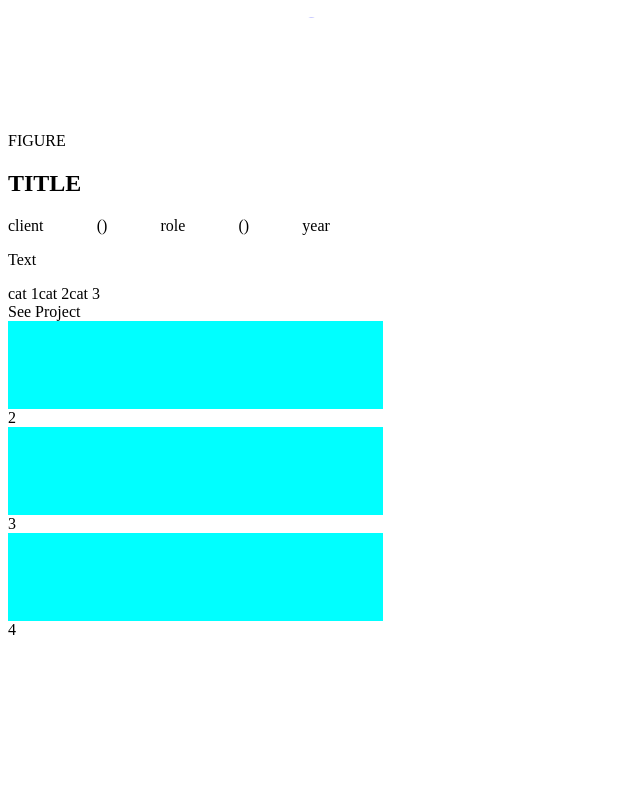
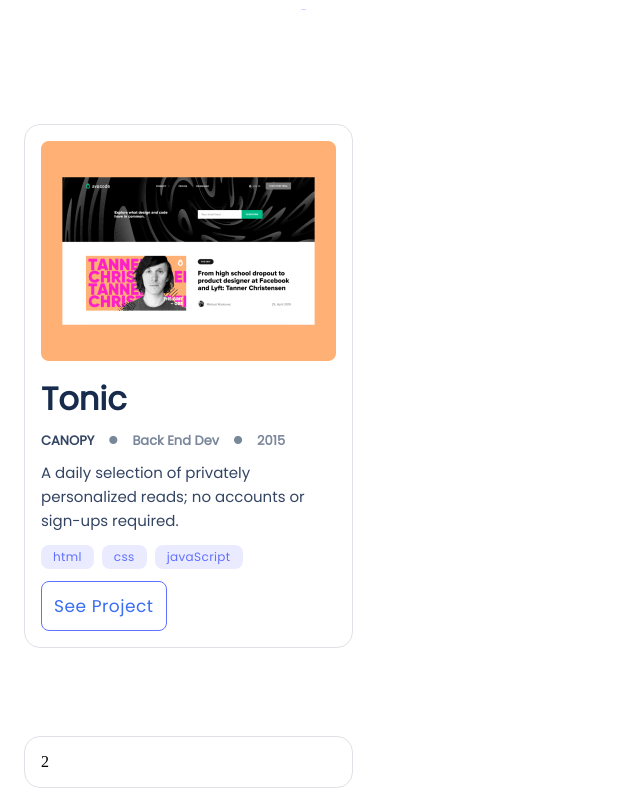
Before and after one commit to lmunozm1702/my-own-portal, a plain HTML site: page index.html in a window 1280 px wide. Shown: the part 840-1640 px from the top of the page, without its empty margins (0-640 px from the left). Before the commit the page ends 1487 px from the top, so only its background shows below. Drawn offline with Linux system fonts and the light colour scheme.

Commit message:
Add Tonic project card
Update index.html and styles.css to include the 1st info card, for "Tonic" project, into the middle section.

Add project-tonic,jpg into /assets/images project folder.

```diff
--- a/assets/css/style.css
+++ b/assets/css/style.css
@@ -1,3 +1,7 @@
+body {
+  margin: 0;
+  padding: 0;
+}
 .container {
   max-width: 375px;
   display: flex;
@@ -104,8 +108,9 @@
 }
 
 .work-container {
-  background-color: aqua;
   margin-top: 114px;
+  margin-left: 24px;
+  margin-right: 24px;
   display: grid;
   grid-template-columns: auto;
   grid-template-rows: auto auto auto auto;
@@ -114,6 +119,21 @@
 
 .work-item {
   background-color: white;
+  padding: 16px;
+  border: 1px solid #dfe1e6;
+  border-radius: 16px;
+}
+
+.work-item h2 {
+  margin: 0px;
+  margin-top: 12px;
+  margin-bottom: 12px;
+  font-family: "Poppins", sans-serif;
+  font-style: normal;
+  font-weight: 700;
+  font-size: 32px;
+  line-height: 44px;
+  color: #172b4d;
 }
 
 .work-img {
@@ -124,11 +144,79 @@
 .project-info {
   display: grid;
   grid-template-columns: auto auto auto auto auto;
+  justify-content: start;
+  column-gap: 15px;
+  margin-bottom: 12px;
 }
 
 .work-categories {
   list-style: none;
   padding: 0;
   margin: 0;
+  margin-bottom: 12px;
   display: flex;
 }
+
+.project-client {
+  font-family: "Poppins", sans-serif;
+  font-style: normal;
+  font-weight: 600;
+  font-size: 13px;
+  line-height: 16px;
+  color: #344563;
+}
+
+.project-info-text {
+  font-family: "Poppins", sans-serif;
+  font-style: normal;
+  font-weight: 600;
+  font-size: 13px;
+  line-height: 16px;
+  color: #7a869a;
+}
+
+.work-text {
+  font-family: "Poppins", sans-serif;
+  font-style: normal;
+  font-weight: 400;
+  font-size: 15px;
+  line-height: 24px;
+  color: #344563;
+  margin: 0;
+  padding: 0;
+  margin-bottom: 12px;
+}
+
+.work-cat {
+  padding-top: 4px;
+  padding-bottom: 4px;
+  padding-left: 12px;
+  padding-right: 12px;
+  margin-right: 8px;
+  font-family: "Poppins", sans-serif;
+  font-style: normal;
+  font-weight: 500;
+  font-size: 12px;
+  line-height: 16px;
+  letter-spacing: 0.03em;
+  color: #6070ff;
+  background: #ebebff;
+  border-radius: 8px;
+}
+
+.see-project-button {
+  font-family: "Poppins", sans-serif;
+  font-style: normal;
+  font-weight: 500;
+  font-size: 17px;
+  line-height: 24px;
+  letter-spacing: 0.03em;
+  color: #396df2;
+  padding-top: 12px;
+  padding-bottom: 12px;
+  padding-left: 12px;
+  padding-right: 12px;
+  border: 1px solid #6070ff;
+  border-radius: 8px;
+  background: #ffffff;
+}
--- a/index.html
+++ b/index.html
@@ -50,24 +50,26 @@
             <section class="work-container">
                 <article class="work-item">
                     <header>
-                        <figure class="work-img">FIGURE</figure>
-                        <h2>TITLE</h2>
+                        <figure class="work-img"><img src="assets/images/project-tonic.png"
+                                alt="Project Tonic Prevew Image"></figure>
+                        <h2>Tonic</h2>
                         <div class="project-info">
-                            <div class="project-client">client</div>
-                            <div class="project-counter">()</div>
-                            <div class="project-role">role</div>
-                            <div class="project-counter">()</div>
-                            <div class="project-year">year</div>
+                            <div class="project-client">CANOPY</div>
+                            <div class="project-info-text"><i class="fa-solid fa-circle fa-2xs"></i></div>
+                            <div class="project-info-text">Back End Dev</div>
+                            <div class="project-info-text"><i class="fa-solid fa-circle fa-2xs"></i></div>
+                            <div class="project-info-text">2015</div>
                         </div>
                     </header>
-                    <p class="work-text">Text</p>
+                    <p class="work-text">A daily selection of privately personalized reads; no accounts or sign-ups
+                        required.</p>
                     <ul class="work-categories">
-                        <li class="work-cat">cat 1</li>
-                        <li class="work-cat">cat 2</li>
-                        <li class="work-cat">cat 3</li>
+                        <li class="work-cat">html</li>
+                        <li class="work-cat">css</li>
+                        <li class="work-cat">javaScript</li>
                     </ul>
                     <footer>
-                        <div class="see-project-button">See Project</div>
+                        <div><button class="see-project-button">See Project</button></div>
                     </footer>
                 </article>
                 <article class="work-item">2</article>
```
Also changed, not shown: assets/images/project-tonic.png (added).
